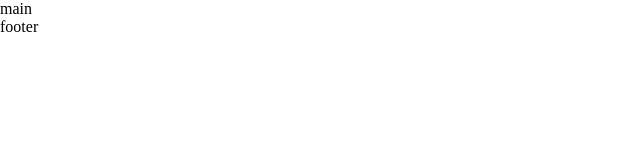
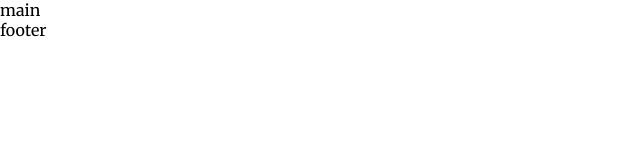
Before and after one commit to vasily88/lp-connecteam-nextjs, a Next.js app: page / in a window 1280 px wide. Shown: the top 160 px of the page, without its empty margins (0-640 px from the left). Built offline with nearby package versions, Linux system fonts and the light colour scheme.

Commit message:
change fonts

```diff
--- a/src/app/globals.css
+++ b/src/app/globals.css
@@ -1,6 +1,6 @@
 * {
   margin: 0;
   padding: 0;
-  font-family: 'Inter', sans-serif;
-  font-family: 'Merriweather', serif;
+  /* font-family: 'Inter', sans-serif;
+  font-family: 'Merriweather', serif; */
 }
--- a/src/app/layout.js
+++ b/src/app/layout.js
@@ -1,8 +1,8 @@
 import { Inter, Merriweather } from 'next/font/google';
 import "./globals.css";
 
-// const inter = Inter({ subsets: ["latin"], weight: ["400", "700"] });
-// const merriweather = Merriweather({ subsets: ["latin"], weight: ["400", "700"] });
+const inter = Inter({ subsets: ["latin"], weight: ["400", "700"] });
+const merriweather = Merriweather({ subsets: ["latin"], weight: ["400", "700"] });
 
 export const metadata = {
   title: "Create Next App",
@@ -12,7 +12,7 @@ export const metadata = {
 export default function RootLayout({ children }) {
   return (
     <html lang="en">
-     <body>
+     <body className={`${inter.className} ${merriweather.className}`}>
         {children}
       </body>
     </html>
```
